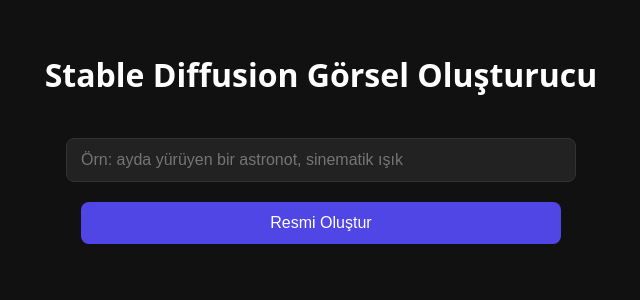
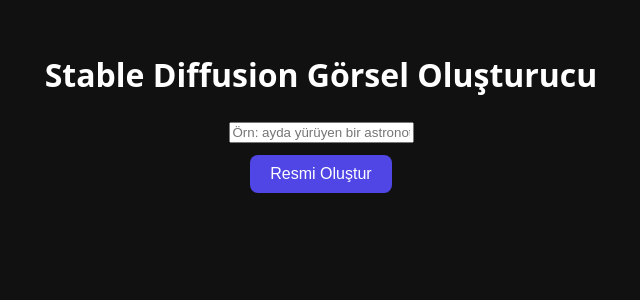
Before and after one commit to Yasin4161/Stable, a React (Vite) app: page / in a window 1280 px wide. Shown: the top 300 px of the page, without its empty margins (319-959 px from the left). Built offline with nearby package versions, Linux system fonts and the light colour scheme.

Commit message:
Update index.css

```diff
--- a/src/index.css
+++ b/src/index.css
@@ -1,5 +1,5 @@
 body {
-  font-family: system-ui, -apple-system, BlinkMacSystemFont, "Segoe UI", Roboto, Ubuntu, "Helvetica Neue", sans-serif;
+  font-family: system-ui, Roboto, "Helvetica Neue", sans-serif;
   background: #111;
   color: #fff;
   margin: 0;
@@ -7,40 +7,42 @@
   text-align: center;
 }
 
-h1 {
-  margin-bottom: 2rem;
+h1 { margin-bottom: 1.5rem; }
+
+.control {
+  display: flex;
+  gap: .5rem;
+  justify-content: center;
+  flex-wrap: wrap;
+  margin: 8px 0;
 }
-
-input, button {
-  padding: 12px 14px;
+.control label {
+  font-size: .9rem;
+}
+.control select,
+.control input[type="number"],
+.control input[type="range"] {
+  padding: 6px 10px;
+  border-radius: 6px;
+  border: none;
+  font-size: .9rem;
+}
+button {
+  margin-top: 12px;
+  padding: 10px 20px;
   font-size: 1rem;
-  margin: 10px auto;
-  width: 90%;
-  max-width: 480px;
-  border-radius: 8px;
-  border: none;
-}
-
-input {
-  background: #222;
-  color: #fff;
-  border: 1px solid #333;
-}
-
-button {
   background: #4f46e5;
   color: #fff;
+  border: none;
+  border-radius: 8px;
   cursor: pointer;
 }
-
-button:disabled {
-  opacity: 0.6;
-  cursor: not-allowed;
-}
+button:disabled { opacity: .6; cursor: not-allowed; }
 
 img {
   max-width: 95%;
-  margin-top: 20px;
+  margin-top: 24px;
   border-radius: 10px;
-  box-shadow: 0 0 12px rgba(0,0,0,0.4);
+  box-shadow: 0 0 12px rgba(0,0,0,.4);
 }
+.error { color: #f87171; margin-top: 12px; }
```
